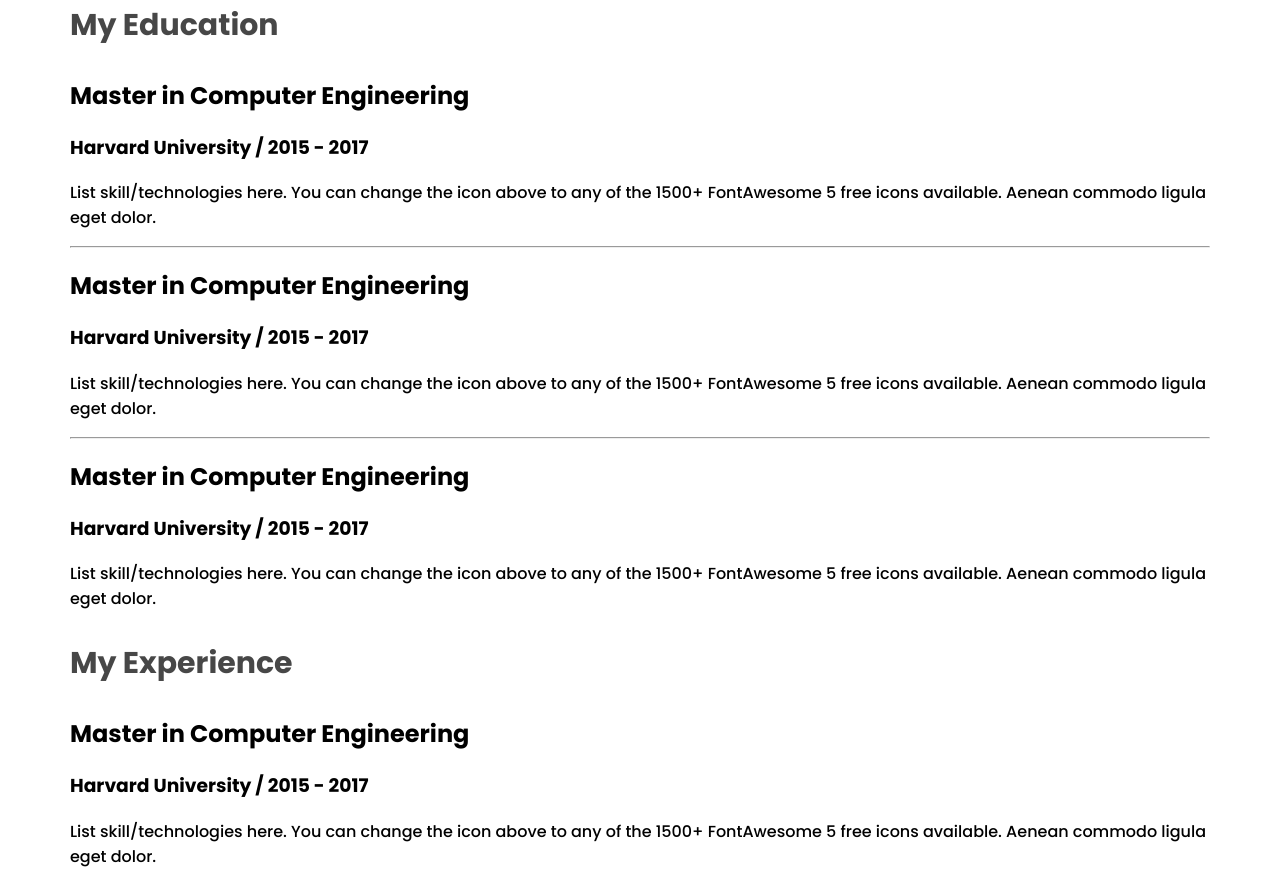
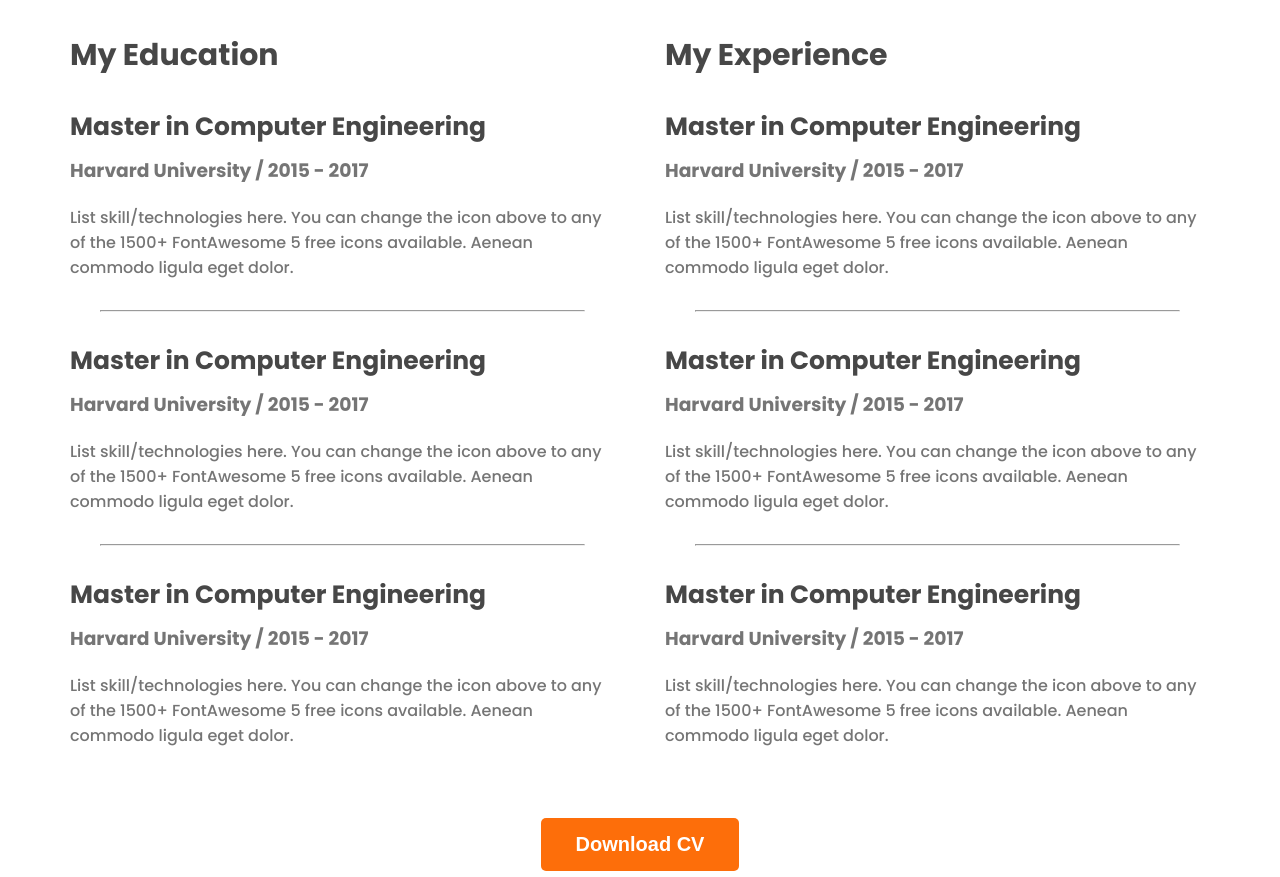
Before and after one commit to AdnaNation/web-developer-portfolio, a plain HTML site: page index.html in a window 1280 px wide. Shown: the part 2503-3380 px from the top of the page. Drawn offline with Linux system fonts and the light colour scheme.

Commit message:
resume style added

```diff
--- a/index.html
+++ b/index.html
@@ -156,6 +156,9 @@
                     </div>
                 </resume-column>
             </div>
+            <div class="download-cv">
+                <button class="btn-primary">Download CV</button>
+            </div>
         </section>
 
     </main>
--- a/styles/style.css
+++ b/styles/style.css
@@ -175,3 +175,31 @@ main {
     font-size: 30px;
     font-weight: 700;
 }
+
+.resume-container {
+    display: flex;
+    gap: 50px;
+}
+
+.resume-item-description,
+.resume-item-institute {
+    color: #757575;
+    margin-bottom: 20px;
+    margin-top: 0;
+}
+
+.resume-item-title {
+    color: #474747;
+    font-size: 25px;
+    font-weight: 700;
+    margin-bottom: 10px;
+}
+
+.resume-container hr {
+    margin: 30px;
+}
+
+.download-cv {
+    text-align: center;
+    margin-top: 50px;
+}
```
